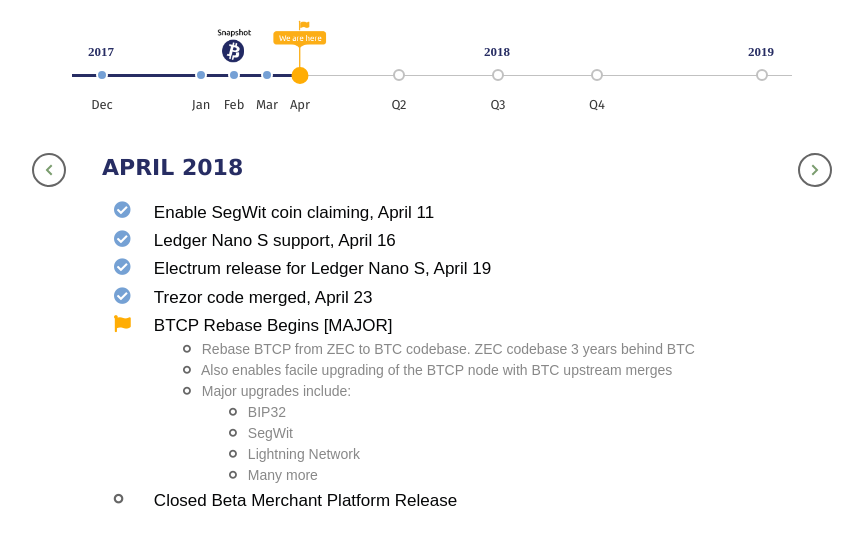
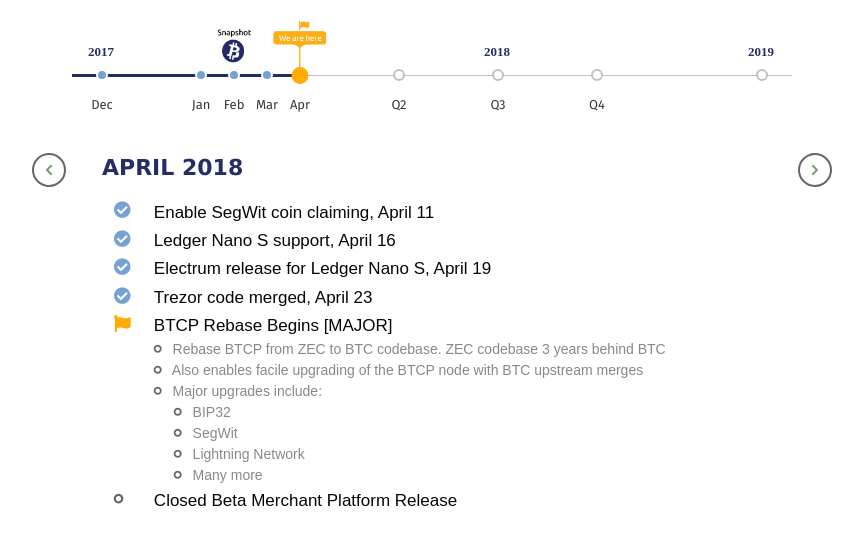
Before and after one commit to nsuva/BTCP-Roadmap, a plain HTML site: page index.html in a window 1280 px wide. Shown: the part 161-706 px from the top of the page, without its empty margins (208-1071 px from the left). Drawn offline with Linux system fonts and the light colour scheme.

Commit message:
SubTask padding correction

```diff
--- a/css/style.css
+++ b/css/style.css
@@ -571,7 +571,7 @@ Main Components
 }
 .subTask{
 	color: #888;
-	padding-left: 9%;
+	padding-left: 40px;
 	font-size:14px;
 	font-family: "Ubuntu Light", sans-serif;
 	display: block;
@@ -579,7 +579,7 @@ Main Components
 }
 .subTask2{
 	color: #888;
-	padding-left: 15%;
+	padding-left: 60px;
 	line-height: 22px;
 	font-size:14px;
 	font-family: "Ubuntu Light", sans-serif;
```
